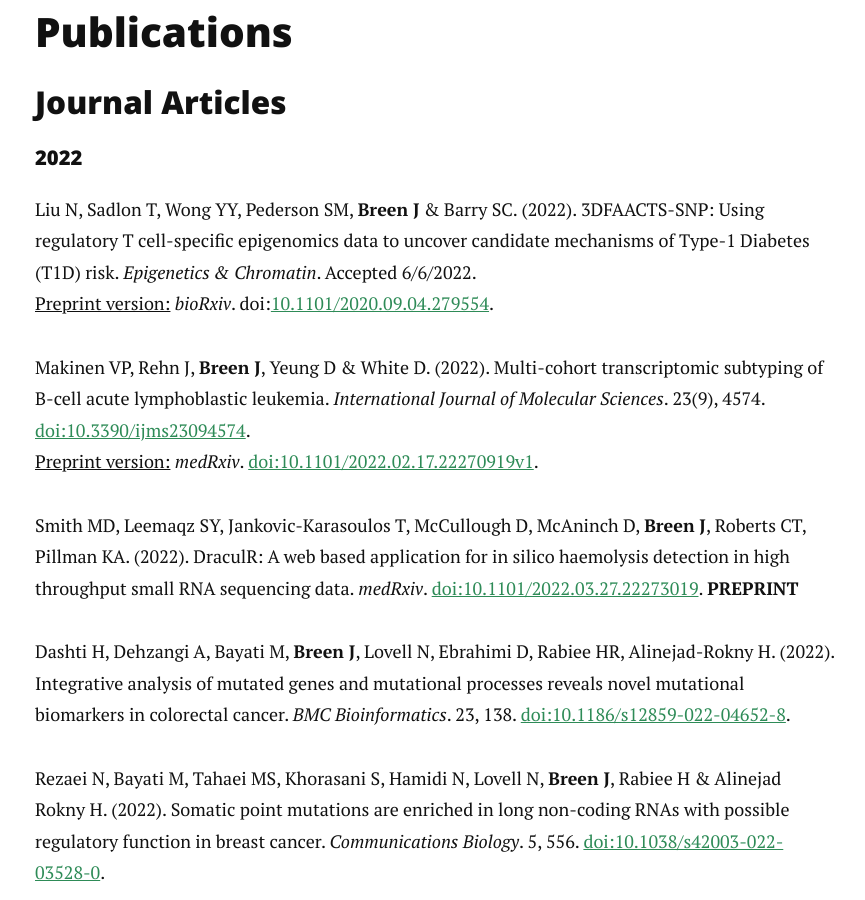
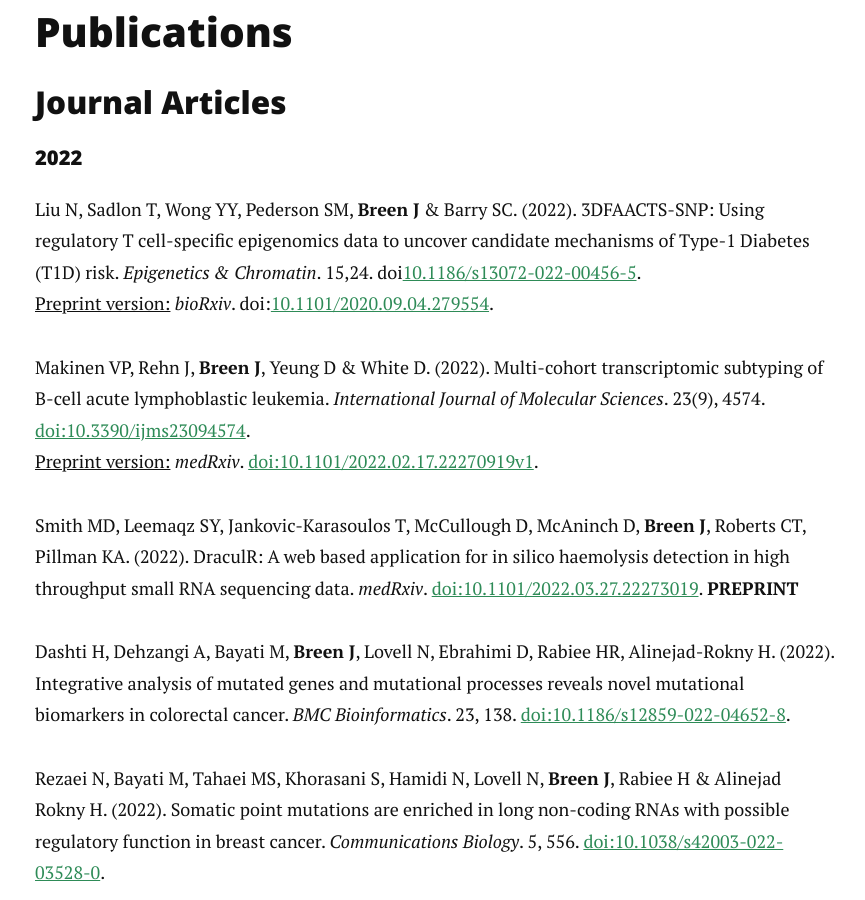
Before and after one commit to jimmybgammyknee/jimmybgammyknee.github.io, a Jekyll site: the page built from cv.md, in a window 1280 px wide and 900 px high, scrolled down 1789 px. Shown: the whole window, without its empty margins (205-1070 px from the left). Built offline with Jekyll 4.4.1, drawn with Linux system fonts in a browser that asks for light colours; nearby versions of some CDN libraries.

Commit message:
new 3DFAACTS-SNP citation out today

```diff
--- a/cv.md
+++ b/cv.md
@@ -64,7 +64,7 @@ Supervisors: Matthew Bellgard & Rudi Appels <br>
 
 #### 2022
 
-Liu N, Sadlon T, Wong YY, Pederson SM, **Breen J** & Barry SC. (2022). 3DFAACTS-SNP: Using regulatory T cell-specific epigenomics data to uncover candidate mechanisms of Type-1 Diabetes (T1D) risk. _Epigenetics & Chromatin_. Accepted 6/6/2022.
+Liu N, Sadlon T, Wong YY, Pederson SM, **Breen J** & Barry SC. (2022). 3DFAACTS-SNP: Using regulatory T cell-specific epigenomics data to uncover candidate mechanisms of Type-1 Diabetes (T1D) risk. _Epigenetics & Chromatin_. 15,24. doi[10.1186/s13072-022-00456-5](https://doi.org/10.1186/s13072-022-00456-5).
 <u>Preprint version:</u> _bioRxiv_.  doi:[10.1101/2020.09.04.279554](https://doi.org/10.1101/2020.09.04.279554).
 
 Makinen VP, Rehn J, **Breen J**, Yeung D & White D. (2022). Multi-cohort transcriptomic subtyping of B-cell acute lymphoblastic leukemia. _International Journal of Molecular Sciences_. 23(9), 4574. [doi:10.3390/ijms23094574](https://doi.org/10.3390/ijms23094574).
```
